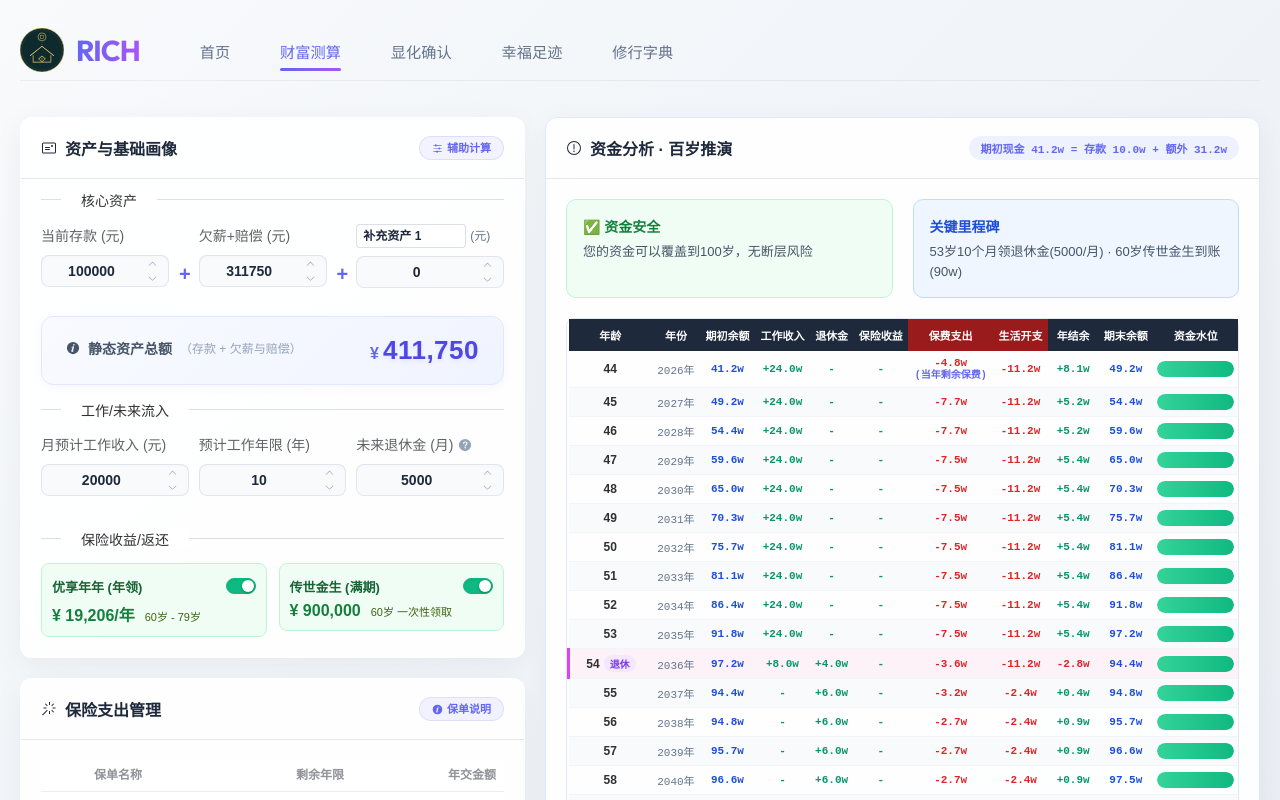
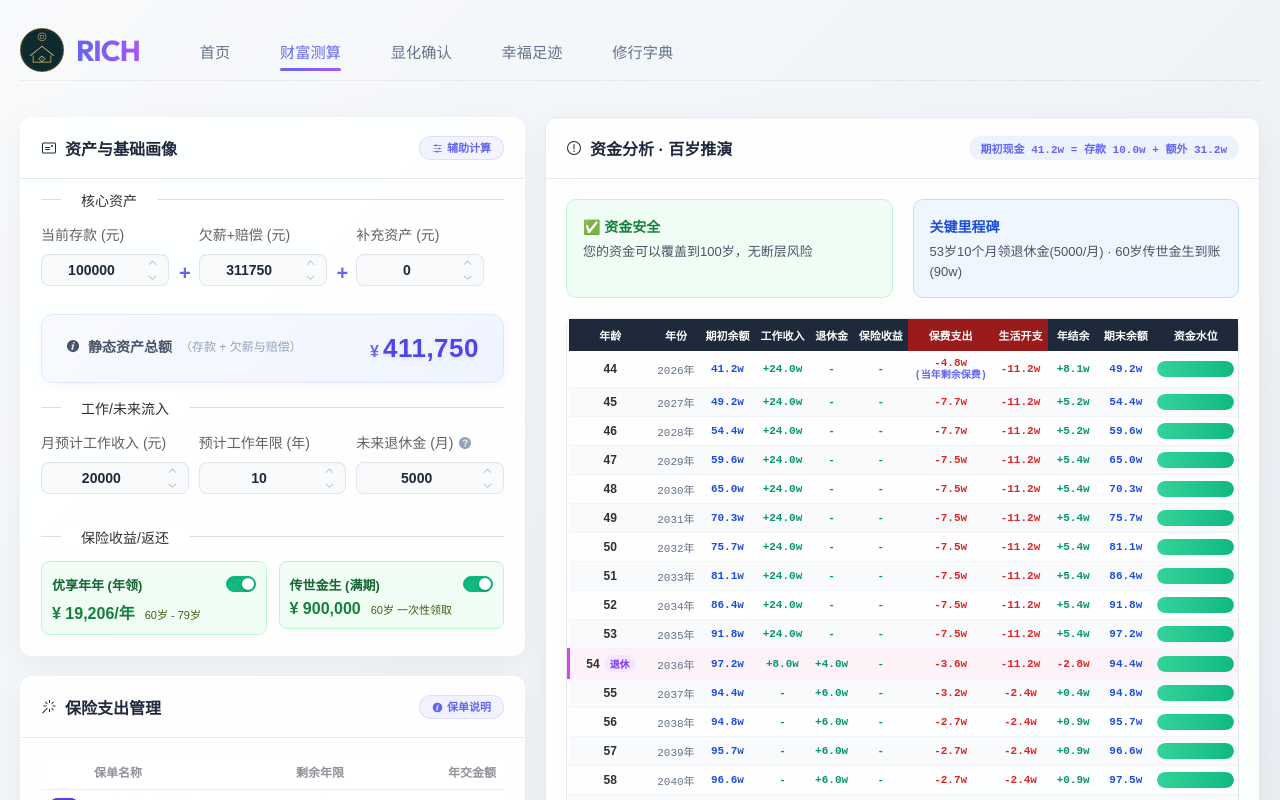
Before and after one commit to Deshui-Wang/2026-04-08-happylife, a Vue app: page / in a window 1280 px wide. Both pictures are taken after a click on the tab "财富测算". Shown: the top 800 px of the page. Built offline with nearby package versions, Linux system fonts and the light colour scheme.

Commit message:
style: 将补充资产修改为固定标题 补充资产 (元)

```diff
--- a/src/views/AlsoHomeView.vue
+++ b/src/views/AlsoHomeView.vue
@@ -54,19 +54,8 @@
 
               <el-col :xs="24" :sm="1" class="calc-symbol">+</el-col>
 
-              <el-col :xs="24" :sm="8">
-                <el-form-item>
-                  <template #label>
-                    <div class="custom-asset-label-wrap">
-                      <el-input
-                        v-model="assets.supplementaryName"
-                        placeholder="资产名称"
-                        size="small"
-                        class="custom-asset-name-input"
-                      />
-                      <span class="unit-text">(元)</span>
-                    </div>
-                  </template>
+              <el-col :xs="24" :sm="7">
+                <el-form-item label="补充资产 (元)">
                   <el-input-number
                     v-model="assets.supplementary"
                     :precision="0"
@@ -82,7 +71,7 @@
               <div class="summary-label">
                 <el-icon><InfoFilled /></el-icon>
                 <span>静态资产总额</span>
-                <span class="formula-text">（存款 + 欠薪与赔偿{{ assets.supplementary ? ' + ' + (assets.supplementaryName || '补充资产') : '' }}）</span>
+                <span class="formula-text">（存款 + 欠薪与赔偿{{ assets.supplementary ? ' + 补充资产' : '' }}）</span>
               </div>
               <div class="summary-value">
                 <span class="currency">¥</span>
@@ -282,7 +271,7 @@
                 <el-icon><Warning /></el-icon>
                 <span>资金分析 · 百岁推演</span>
               </div>
-              <span class="formula-pill">期初现金 {{ (totalAssets/10000).toFixed(1) }}w = 存款 {{ (assets.savings/10000).toFixed(1) }}w + 额外 {{ (assets.compensation/10000).toFixed(1) }}w{{ assets.supplementary ? ' + ' + (assets.supplementaryName || '补充') + ' ' + (assets.supplementary/10000).toFixed(1) + 'w' : '' }}</span>
+              <span class="formula-pill">期初现金 {{ (totalAssets/10000).toFixed(1) }}w = 存款 {{ (assets.savings/10000).toFixed(1) }}w + 额外 {{ (assets.compensation/10000).toFixed(1) }}w{{ assets.supplementary ? ' + 补充 ' + (assets.supplementary/10000).toFixed(1) + 'w' : '' }}</span>
             </div>
           </template>
 
@@ -627,8 +616,7 @@ const assets = reactive({
   savings: 100000,
   backPay: 0,
   compensation: 311750, // 欠薪+赔偿 默认值，对应6个月入账总额
-  supplementaryName: '补充资产 1', // 补充资产名称（可编辑）
-  supplementary: 0, // 补充资产金额
+  supplementary: 0, // 补充资产金额 (元)
   workingIncome: 20000,
   workingYears: 10,
   estimatedPension: 5000,
```
Also changed, not shown: 5 other files (tests, documents, lock files or other folders).
